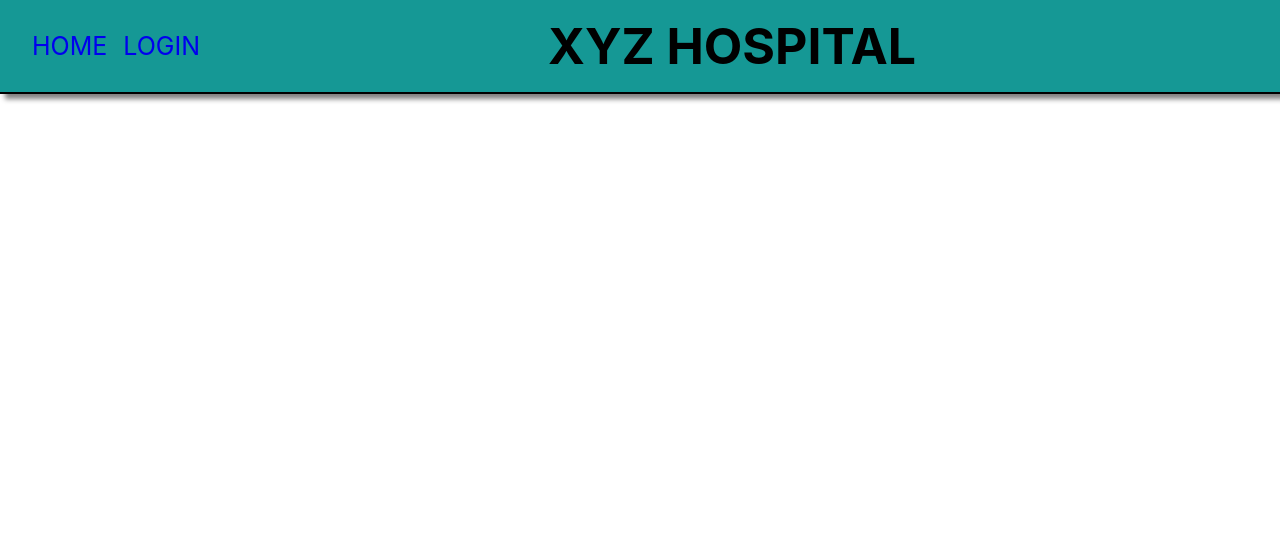
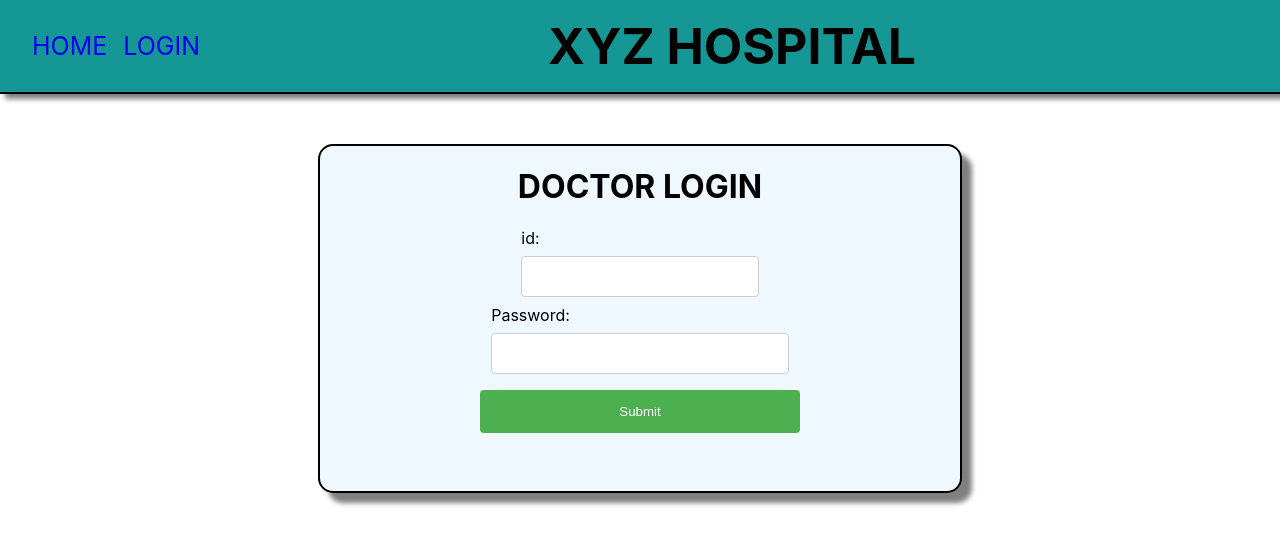
Before and after one commit to anshulsankhyan/Hospital-System-ABDM-, a React (Create React App) app in the folder frontend/: page /doctorlogin in a window 1280 px wide. Shown: the top 544 px of the page. Built offline with nearby package versions, Linux system fonts and the light colour scheme.

Commit message:
fixed null error on props destructuring

```diff
--- a/frontend/src/App.js
+++ b/frontend/src/App.js
@@ -1,16 +1,7 @@
 import './App.css';
 import { Routes, Route } from 'react-router-dom'
 import Home from './components/Home'
-import Login from './components/Login'
 import Navbar from './components/Navbar';
-import { library } from '@fortawesome/fontawesome-svg-core'
-import { fab } from '@fortawesome/free-brands-svg-icons'
-import { faCheckSquare, faCoffee } from '@fortawesome/free-solid-svg-icons'
-// import Registration from './components/Registration';
-// import PatientSearch from './components/PatientSearch';
-// import PatientConsultation from './components/PatientConsultation';
-// import PatientDashboard from './components/PatientDashboard';
-// import DoctorAssignment from './components/DoctorAssignment';
 import AbhaVerification from './components/AbhaVerification';
 import PatientLogin from './components/PatientLogin';
 import WrapperRegistration from './components/WrapperRegistration';
@@ -18,7 +9,8 @@ import WrapperAssignment from './components/WrapperAssignment';
 import WrapperPatientSearch from './components/WrapperPatientSearch';
 import WrapperPatientConsultation from './components/WrapperPatientConsultation';
 import WrapperPatientDashboard from './components/WrapperPatientDashboard';
-library.add(fab, faCheckSquare, faCoffee)
+import ReceptionistLogin from './components/ReceptionistLogin';
+import DoctorLogin from './components/DoctorLogin';
 
 function App() {
   return (
@@ -26,13 +18,19 @@ function App() {
       <Navbar />
       <Routes>
         <Route path='/' element={<Home />}></Route>
-        <Route path='login' element={<Login />}></Route>
-        <Route path='registration' element={WrapperRegistration}></Route>
+
+        <Route path='receptionistlogin' element={<ReceptionistLogin/>}></Route>
+        <Route path='abha' element={<AbhaVerification/>}></Route>
+        <Route path='registration' element={<WrapperRegistration/>}></Route>
+        <Route path='assignment' element={<WrapperAssignment/>}></Route>
+
+        <Route path='doctorlogin' element={<DoctorLogin/>}></Route>
+
         <Route path='search' element={<WrapperPatientSearch />}></Route>
         <Route path='consultation' element={<WrapperPatientConsultation />}></Route>
         <Route path='dashboard' element={<WrapperPatientDashboard/>}></Route>
         <Route path='assignment' element={<WrapperAssignment/>}></Route>
-        <Route path='abha' element={<AbhaVerification/>}></Route>
+
         <Route path='patientlogin' element={<PatientLogin/>}></Route>
       </Routes>
     </>
--- a/frontend/src/components/DoctorAssignment.js
+++ b/frontend/src/components/DoctorAssignment.js
@@ -21,10 +21,10 @@ class DoctorAssignment extends Component {
     submitHandler = e => {
         e.preventDefault()
         axios.post('http://localhost:8080/add-patient', {
-            patientId: this.props.data.state.patientId,
-            patientName: this.props.data.state.name,
-            gender: this.props.data.state.gender,
-            dateOfBirth: this.props.data.state.yearOfBirth,
+            patientId: this.props.data?.state?.patientId,
+            patientName: this.props.data?.state?.name,
+            gender: this.props.data?.state?.gender,
+            dateOfBirth: this.props.data?.state?.yearOfBirth,
             doctorId: this.state.doctorId
         })
             .then(r => {
@@ -33,20 +33,22 @@ class DoctorAssignment extends Component {
                         goToHome: true
                     })
                 }
-                else console.log('error encountered at registration component')
+                else console.log('error encountered at add-patient call')
             })
     }
 
     render() {
-        if(this.state.goToHome) <Navigate to='/'/>
+        if(this.state.goToHome) return <Navigate to='/'/>
+        else
         return (
             <div>
                 <div className='topbar'>
                     <svg height='30px' width='30px' xmlns="http://www.w3.org/2000/svg" viewBox="0 0 448 512"><path d="M224 256A128 128 0 1 0 224 0a128 128 0 1 0 0 256zm-45.7 48C79.8 304 0 383.8 0 482.3C0 498.7 13.3 512 29.7 512H418.3c16.4 0 29.7-13.3 29.7-29.7C448 383.8 368.2 304 269.7 304H178.3z" /></svg>
-                    <h4>{this.props.data.state.name}</h4>
-                    <h4>{this.props.data.state.gender}</h4>
-                    <h4>{2023 - this.props.data.state.yearOfBirth}</h4>
-                    <h4>patient id - {this.props.data.state.patientId}</h4>
+                    <h4>{this.props.data?.state?.name}</h4>
+                    <h4>{this.props.data?.state?.gender}</h4>
+                    <h4>{2023 - this.props.data?.state?.yearOfBirth} Years</h4>
+                    <h4>patient id - {this.props.data?.state?.patientId}</h4>
+                    <h4>abha id - {this.props.data?.state?.abhaId}</h4>
                 </div>
 
                 <div className='doctorAssignmentHeading'>
@@ -56,7 +58,7 @@ class DoctorAssignment extends Component {
                 <div className='doctorAssignmentDiv'>
                     <form className='doctorAssignmentForm' onSubmit={this.submitHandler}>
 
-                        <label for="doctor">Assign a Doctor:</label>
+                        <label htmlFor="doctorId">Assign a Doctor:</label>
                         <select name='doctorId' id='doctorId' value={this.state.doctorId} onChange={this.changeHandler}>
                             <option value='1'>Dr Das</option>
                             <option value='2'>Dr Sharma</option>
--- /dev/null
+++ b/frontend/src/components/DoctorLogin.js
@@ -0,0 +1,89 @@
+import React, { Component } from 'react'
+import axios from 'axios'
+import { Navigate } from 'react-router-dom'
+
+export class DoctorLogin extends Component {
+
+    constructor(props) {
+        super(props)
+
+        this.state = {
+            id: '',
+            password: '',
+            flag: false,
+            objectOfPatientList: {}
+        }
+    }
+
+    changeHandler = (event) => {
+        this.setState({
+            [event.target.name]: event.target.value
+        })
+    }
+
+    submitHandler = (event) => {
+        event.preventDefault()
+        axios
+            .post('http://localhost:8080/login', {
+                id: this.state.id,
+                password: this.state.password,
+            })
+            .then(res => {
+                if (res.status >= 200 && res.status <= 299 && res.data !== 'invalid credentials') {
+
+                    axios.post('http://localhost:8080/patient-list', {
+                        doctorId: this.state.id
+                    })
+                        .then(res => {
+                            this.setState({
+                                objectOfPatientList: res.data,
+                                flag: true
+                            })
+                        })
+                        .catch(e => {
+                            console.log(e);
+                            alert("Error fetching doctor's patient list")
+                        })
+
+                }
+                else alert('Invalid Credentials')
+            })
+            .catch(err => {
+                console.log(err)
+                alert('Server Down')
+            })
+    }
+
+    render() {
+        const { id, password, flag } = this.state
+
+        if (flag) return <Navigate to='/search' state={this.state.objectOfPatientList} />
+        else
+            return (
+                <div>
+                    <div className='loginblock'>
+
+                        <div className='loginheading'>
+                            <h1>DOCTOR LOGIN</h1>
+                        </div>
+
+                        <form className='loginmenu' onSubmit={this.submitHandler}>
+
+                            <div className='loginusername'>
+                                <label htmlFor="id">id:</label>
+                                <input type="text" id="id" name="id" value={id} onChange={this.changeHandler} />
+                            </div>
+
+                            <div className='loginpassword'>
+                                <label htmlFor="password">Password:</label>
+                                <input type="password" id="password" name="password" value={password} onChange={this.changeHandler} />
+                            </div>
+
+                            <button type='submit' className='loginbutton'>Submit</button>
+                        </form>
+                    </div>
+                </div>
+            )
+    }
+}
+export default DoctorLogin
--- a/frontend/src/components/Login.js
+++ b/frontend/src/components/Login.js
@@ -10,7 +10,6 @@ export class Login extends Component {
       this.state = {
         id: '',
         password: '',
-        type: 'receptionist',
         flag: false,
         objectOfPatientList: {}
       }
@@ -66,6 +65,8 @@ export class Login extends Component {
     render() {
         const {id, password, type, flag} = this.state
 
+        console.log(this.props)
+
         if(type === 'doctor' && flag) return <Navigate to='/search' state= {this.state.objectOfPatientList}/>
 
         else if(type === 'receptionist' && flag) return <Navigate to='/abha'/>
--- /dev/null
+++ b/frontend/src/components/ReceptionistLogin.js
@@ -0,0 +1,76 @@
+import React, { Component } from 'react'
+import axios from 'axios'
+import { Navigate } from 'react-router-dom'
+
+export class ReceptionistLogin extends Component {
+
+    constructor(props) {
+      super(props)
+
+      this.state = {
+        id: '',
+        password: '',
+        goToAbha: false
+      }
+    }
+
+    changeHandler = (event) => {
+        this.setState({
+            [event.target.name]: event.target.value
+        })
+    }
+
+    submitHandler = (event) => {
+        event.preventDefault()
+        axios
+            .post('http://localhost:8080/login', {
+                id: this.state.id,
+                password: this.state.password
+            })
+            .then(res => {
+                if(res.status >= 200 && res.status <= 299 && res.data !== 'invalid credentials') {
+                    this.setState({
+                        goToAbha: true
+                    })
+                }
+                else alert(res.data)
+            })
+            .catch(err => {
+                alert('Server Down')
+                console.log(err)
+            })
+    }
+
+    render() {
+        const {id, password, goToAbha} = this.state
+
+        if(goToAbha) return <Navigate to='abha'/>
+        else
+        return (
+            <div>
+                <div className='loginblock'>
+
+                    <div className='loginheading'>
+                        <h1>RECEPTIONIST LOGIN</h1>
+                    </div>
+
+                    <form className='loginmenu' onSubmit = {this.submitHandler}>
+
+                        <div className='loginusername'>
+                            <label htmlFor="id">id:</label>
+                            <input type="text" id="id" name="id" value={id} onChange={this.changeHandler} placeholder='Enter your Username'/>
+                        </div>
+
+                        <div className='loginpassword'>
+                            <label htmlFor="password">Password:</label>
+                            <input type="password" id="password" name="password" value={password} onChange={this.changeHandler} placeholder='Enter your Password'/>
+                        </div>
+
+                        <button type='submit' className='loginbutton'>Submit</button>
+                    </form>
+                </div>
+            </div>
+        )
+    }
+}
+export default ReceptionistLogin
--- a/frontend/src/components/Registration.js
+++ b/frontend/src/components/Registration.js
@@ -8,21 +8,23 @@ class Registration extends Component {
 
     this.state = {
       name: '',
-      gender: 'male',
+      gender: '',
       yearOfBirth: '',
       monthOfBirth: '',
       dayOfBirth: '',
-      line: '',
+      line: null,
       district: '',
       state: '',
       pincode: '',
       weight: '',
       mobileNumber: '',
-      country: '',
+      country: 'India',
       emailId: '',
       bloodGroup: '',
       goToAssignment: false,
-      patientId:''
+      patientId:'',
+      address: '',
+      abhaId : '',
     }
   }
 
@@ -33,13 +35,13 @@ class Registration extends Component {
   }
   genderChangeHandler = (event) => {
     this.setState({
-      gender: this.event.value
+      gender: event.target.value
     })
   }
 
   patientDetailsSubmit = e => {
-    e.preventDedfault()
-    axios.post('', {
+    e.preventDefault()
+    axios.post('http://localhost:8080/save-patient', {
       abhaId: this.props.data.state.abhaId,
       mobileNumber: this.state.mobileNumber,
       healthNumber: this.props.data.state.healthNumber,
@@ -62,6 +64,7 @@ class Registration extends Component {
       if(r.status >= 200 && r.status <= 299) {
         this.setState({
           patientId: this.props.data.state.patientId,
+          abhaId: this.props.data.state.abhaId,
           goToAssignment: true
         })
       }
@@ -70,19 +73,19 @@ class Registration extends Component {
   }
 
   render() {
-    const { name, gender, yearOfBirth, monthOfBirth, dayOfBirth, line, district, state, pincode, weight, mobileNumber, country, emailId, bloodGroup, goToAssignment} = this.state
-    const pname = this.props.data.state.name
-    const pgender = this.props.data.state.gender
-    const pyear = this.props.data.state.yearOfBirth
-    const pmonth = this.props.data.state.monthOfBirth
-    const pdate = this.props.data.state.dayOfBirth
-    const paddress = this.props.data.state.line
-    const pdistrict = this.props.data.state.district
-    const pstate = this.props.data.state.state
-    const ppincode = this.props.data.state.pincode
-    const pmobile = this.props.data.state.mobileNumber
+    var { name, gender, yearOfBirth, monthOfBirth, dayOfBirth, address, district, state, pincode, weight, mobileNumber, country, emailId, bloodGroup, goToAssignment} = this.state;
 
-    if(goToAssignment) return <Navigate path='/assignment' state={this.state}/>
+    var pmonth = this.props.data?.state?.monthOfBirth || monthOfBirth
+    var pname = this.props.data?.state?.name || name
+    var pgender = this.props.data?.state?.gender || gender
+    var pyear = this.props.data?.state?.yearOfBirth || yearOfBirth
+    var pdate = this.props.data?.state?.dayOfBirth || dayOfBirth
+    var pdistrict = this.props.data?.state?.district || district
+    var pstate = this.props.data?.state?.state || state
+    var ppincode = this.props.data?.state?.pincode || pincode
+    var pmobile = this.props.data?.state?.mobileNumber || mobileNumber
+
+    if(goToAssignment) return <Navigate to='/assignment' state={this.state}/>
     return (
       <div className='registrationBlock'>
         <div className='registrationHeading'>
@@ -94,39 +97,39 @@ class Registration extends Component {
 
           <form className='patientDetailsSubmit'>
             <label htmlFor='name'>NAME:</label>
-            <input type='text' id='name' name='name' placeholder="Enter Patient's Name" value={pname? pname : name} onChange={this.changeHandler} />
+            <input type='text' id='name' name='name' placeholder="Enter Patient's Name" value={name = pname? pname : name} onChange={this.changeHandler} />
 
             <label htmlFor="gender">GENDER:</label>
-            <select name='gender' id='gender' value={pgender? pgender : gender} onChange={this.genderChangeHandler}>
-              <option value='male'>Male</option>
-              <option value='female'>Female</option>
-              <option value='other'>Other</option>
+            <select name='gender' id='gender' value={gender = pgender? pgender : gender} onChange={this.genderChangeHandler}>
+              <option value='M'>Male</option>
+              <option value='F'>Female</option>
+              <option value='O'>Other</option>
             </select>
 
             <label htmlFor='yearOfBirth'>YEAR:</label>
-            <input type='text' id='yearOfBirth' name='yearOfBirth' placeholder="Enter Patient's Year of Birth" value={pyear ? pyear : yearOfBirth} onChange={this.changeHandler} />
+            <input type='text' id='yearOfBirth' name='yearOfBirth' placeholder="Enter Patient's Year of Birth" value={yearOfBirth = pyear ? pyear : yearOfBirth} onChange={this.changeHandler} />
             <label htmlFor='monthOfBirth'>MONTH:</label>
-            <input type='text' id='monthOfBirth' name='monthOfBirth' placeholder="Enter Patient's Month of Birth" value={pmonth ? pmonth : monthOfBirth} onChange={this.changeHandler} />
+            <input type='text' id='monthOfBirth' name='monthOfBirth' placeholder="Enter Patient's Month of Birth" value={monthOfBirth = pmonth ? pmonth : monthOfBirth} onChange={this.changeHandler} />
             <label htmlFor='dayOfBirth'>DATE:</label>
-            <input type='text' id='dayOfBirth' name='dayOfBirth' placeholder="Enter Patient's Date of Birth" value={pdate ? pdate : dayOfBirth} onChange={this.changeHandler} />
+            <input type='text' id='dayOfBirth' name='dayOfBirth' placeholder="Enter Patient's Date of Birth" value={dayOfBirth = pdate ? pdate : dayOfBirth} onChange={this.changeHandler} />
 
             <label htmlFor='line'>ADDRESS:</label>
-            <input type='text' id='line' name='line' placeholder="Enter Patient's address" value={paddress ? paddress : line} onChange={this.changeHandler} />
+            <input type='text' id='address' name='address' placeholder="Enter Patient's address" value={address} onChange={this.changeHandler} />
 
             <label htmlFor='district'>DISTRICT:</label>
-            <input type='text' id='district' name='district' placeholder="Enter Patient's District of Residence" value={pdistrict ? pdistrict : district} onChange={this.changeHandler} />
+            <input type='text' id='district' name='district' placeholder="Enter Patient's District of Residence" value={district = pdistrict ? pdistrict : district} onChange={this.changeHandler} />
 
             <label htmlFor='state'>STATE:</label>
-            <input type='text' id='state' name='state' placeholder="Enter Patient's State of Residence" value={pstate ? pstate : state} onChange={this.changeHandler} />
+            <input type='text' id='state' name='state' placeholder="Enter Patient's State of Residence" value={state = pstate ? pstate : state} onChange={this.changeHandler} />
 
             <label htmlFor='pincode'>PINCODE:</label>
-            <input type='text' id='pincode' name='pincode' placeholder="Enter Patient's Pincode of Residence" value={ppincode ? ppincode : pincode} onChange={this.changeHandler} />
+            <input type='text' id='pincode' name='pincode' placeholder="Enter Patient's Pincode of Residence" value={pincode = ppincode ? ppincode : pincode} onChange={this.changeHandler} />
 
             <label htmlFor='weight'>WEIGHT(kg):</label>
             <input type='text' id='weight' name='weight' placeholder="Enter Patient's Weight in Kg" value={weight} onChange={this.changeHandler} />
 
             <label htmlFor='mobileNumber'>MOBILE NO:</label>
-            <input type='text' id='mobileNumber' name='mobileNumber' placeholder="Enter Patient's Mobile No" value={pmobile ? pmobile : mobileNumber} onChange={this.changeHandler} />
+            <input type='text' id='mobileNumber' name='mobileNumber' placeholder="Enter Patient's Mobile No" value={mobileNumber = pmobile ? pmobile : mobileNumber} onChange={this.changeHandler} />
 
             <label htmlFor='emailId'>EMAIL:</label>
             <input type='text' id='emailId' name='emailId' placeholder="Enter Patient's email address" value={emailId} onChange={this.changeHandler} />
```
Also changed, not shown: frontend/src/components/AbhaVerification.js (+14 -7 lines), frontend/src/components/Home.js (+4 -3 lines), frontend/src/components/Laboratory.js (added, +63 -0 lines), frontend/src/index.css (+20 -0 lines), frontend/src/components/AbdmHiu.js (added), frontend/src/components/AdminLogin.js (added), frontend/src/images/home.jpg (added).
